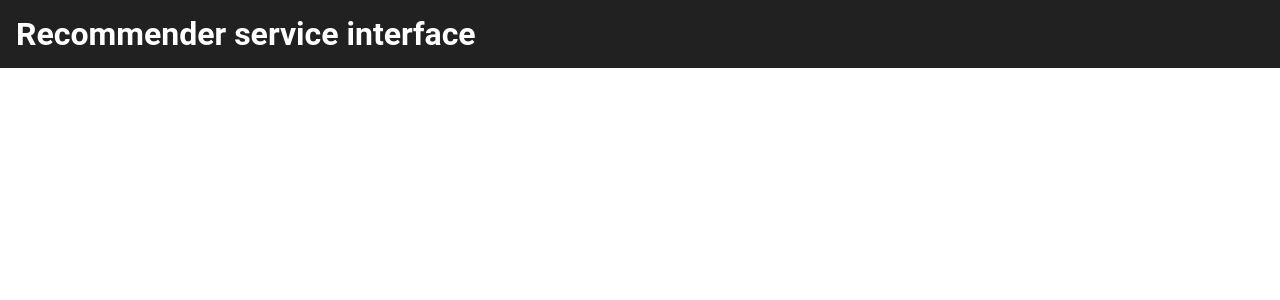
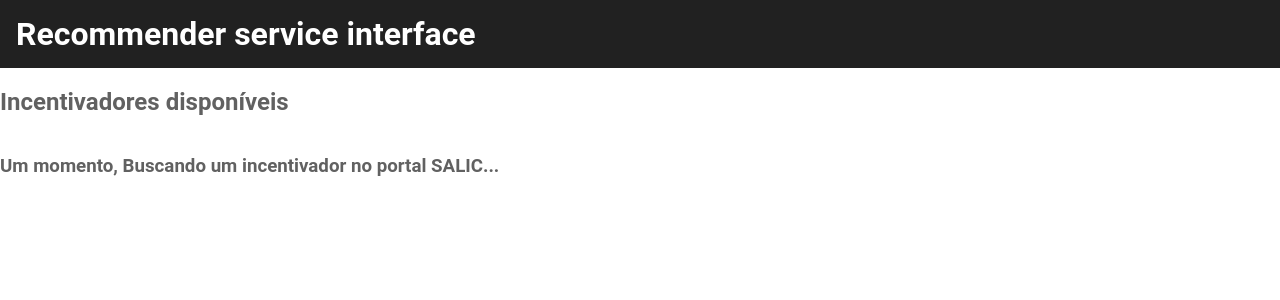
Before and after one commit to barreirabruno/interface-recommender-service-poc, an Angular app: page / in a window 1280 px wide. Shown: the top 300 px of the page. Built offline with nearby package versions, Linux system fonts and the light colour scheme; no server answers.

Commit message:
feat: use HttpRequestService

```diff
--- a/src/app/app.component.html
+++ b/src/app/app.component.html
@@ -1 +1,3 @@
 <app-top-bar></app-top-bar>
+
+<app-sponsor-component></app-sponsor-component>
```
Also changed, not shown: src/app/app.module.ts (+10 -3 lines), src/styles.css (+23 -1 lines).
